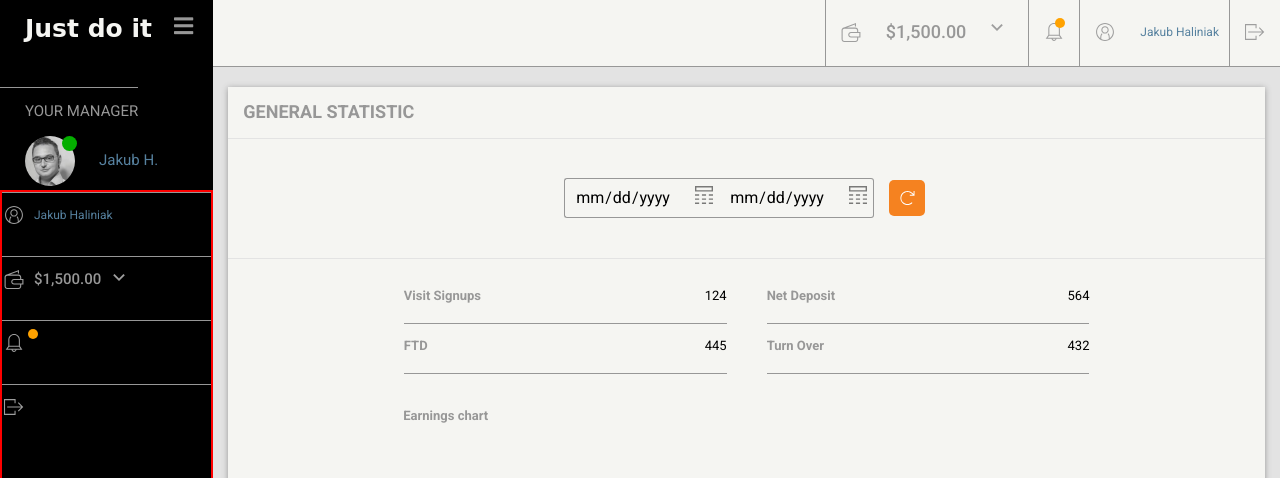
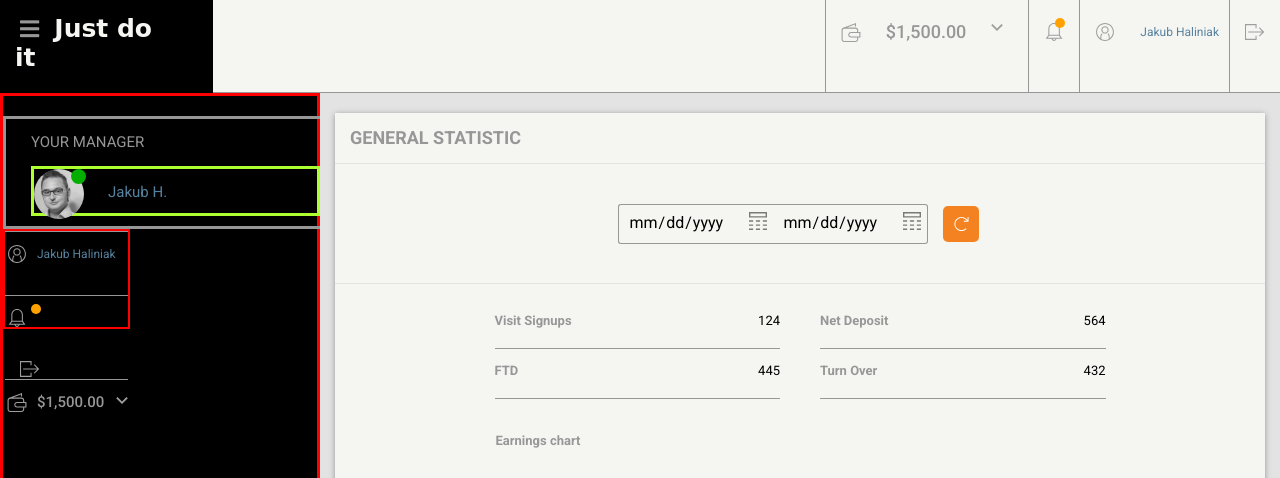
Before and after one commit to jakubhfake/individual-project, a website: page index.html in a window 1280 px wide. Shown: the top 478 px of the page. Drawn offline with nearby package versions, Linux system fonts and the light colour scheme; a web font is replaced by a local one.

Commit message:
working on RWD

```diff
--- a/index.html
+++ b/index.html
@@ -13,8 +13,9 @@
         <div class="container">
             <div class="row ">
                 <div class="col-md-12 col-lg-2 topmenu">
+                  <a class="hamburger"><i class="fas fa-bars"></i></a>
                    <strong><a href="#" class="logo">Just do it</a></strong>
-                    <a class="hamburger"><i class="fas fa-bars"></i></a>
+
                 </div>
                 <div class="col-10 topbar mobile-hidden">
                     <ul>
@@ -34,7 +35,7 @@
     </header>
     <main class="container">
         <div class="row">
-            <div class="aside col-2">
+            <div class="aside col-3">
                 <nav class="aside-nav">
                     <ul class="menu">
                         <li  class="nav-link-active"><a href="#"><img src="vendor/icons/general.svg" class="icon-nav" alt="">General</a></li>
@@ -45,30 +46,30 @@
                         <li><a href="#"><img src="vendor/icons/payout.svg" class="icon-nav" alt="">Payout</a></li>
                         <li><a href="#"><img src="vendor/icons/postback.svg" class="icon-nav" alt="">Postback</a></li>
                     </ul>
-                    <div class="contact">
+                    <div class="manager-wrapper">
                         <p>YOUR MANAGER</p>
                         <div class="manager">
                             <img class="avatar" src="./images/Jakub_H.jfif" alt="Avatar">
                             <i class="online"></i >
                             <p class="manager-name">Jakub H.</p>
-                       </div>
+                        </div>
                     </div>
                     <div class="mobile-topmenu">
                       <ul>
-                        <li><a href="#"><img src="vendor/icons/profile.svg" class="icon-topbar" alt="profile-icon"></a><span class="login-person">Jakub Haliniak</span></li>                      <li><a href="#"><img src="vendor/icons/wallet.svg" class="icon-topbar" alt=""></a><span class="amount">$1,500.00</span><a href="#"><img src="vendor\icons\arrow-down-small.svg" class="icon-nav small" alt=""></a></li>
                         <li>
-                          <div>
-                              <a href="#"><img src="vendor/icons/notification.svg" class="icon-topbar" alt=""></a>
-                              <i class="notification active"></i>
-                          </div>
+                          <a href="#"><img src="vendor/icons/profile.svg" class="icon-topbar" alt="profile-icon"></a><span class="login-person">Jakub Haliniak</span>
+                          <li><div><a href="#"><img src="vendor/icons/notification.svg" class="icon-topbar" alt=""></a>
+                          <i class="notification active"></i>
+                          </div></li>
+                          <a href="#"><img src="vendor/icons/quit.svg" class="icon-topbar" alt=""></a>
                         </li>
-                        <li><a href="#"><img src="vendor/icons/quit.svg" class="icon-topbar" alt=""></a></li>
+                        <li><a href="#"><img src="vendor/icons/wallet.svg" class="icon-topbar" alt=""></a><span class="amount">$1,500.00</span><a href="#"><img src="vendor\icons\arrow-down-small.svg" class="icon-nav small" alt=""></a></li>
                       </ul>
                     </div>
                 </nav>
+              </div>
 
-            </div>
-            <div class="main-page-content col-10">
+            <div class="main-page-content col-9">
               <div class="container-wrapper">
                   <div class="mine-title">
                       <h1>GENERAL STATISTIC</h1>
--- a/js/script.js
+++ b/js/script.js
@@ -12,9 +12,13 @@ function menuClickHandler(event) {
   event.preventDefault();
   const clickedElement = this;
   console.log('Button was cliked!', clickedElement);
-  const activeMenu = document.querySelector('.menu');
+  const activeMenu = document.querySelector('.aside');
+  //const pageContent = document.querySelector('.main-page-content');
   console.log('Menu: ', activeMenu);
+  //console.log('Page content', pageContent);
   activeMenu.classList.toggle('active');
+  //pageContent.classList.toggle('col-9');
+  //pageContent.classList.toggle('col-12');
   console.log('Menu: ', activeMenu);
 }
 
--- a/sass/components/_avatar.scss
+++ b/sass/components/_avatar.scss
@@ -1,22 +1,30 @@
-.contact {
-  position: relative;
-  display: inline-block;
-  width: auto;
+.manager-wrapper {
+  //display: block;
+  //position: fixed;
+  //@extend:inherit;
+
   border-width: 1px;
   border-color: $color-main-grey;
   border-top-style: solid;
+  border: solid;
+  width: 100%;
+  //height: 200px;
   margin-top: 20px;
   padding-left: 25px;
 
   .manager {
     position: relative;
-    width: 100%;
+    height: 50px;
+    border: solid greenyellow;
+     margin-bottom: 10px;
   }
 
   .avatar {
+    //position: relative;
     width: 50px;
     height: 50px;
     border-radius: 50%;
+    float: left;
   }
 
   .online {
@@ -43,10 +51,11 @@
 .manager-name {
   position: absolute;
   display: inline-block;
-  width: 100%;
-  -webkit-transform: translate(-50%, -50%);
-  transform: translate(0, -50%);
-  top: 20%;
+  clear: both;
+
+  //-webkit-transform: translate(-50%, -50%);
+  //transform: translate(0, -50%);
+ // top: 20%;
   left: 4rem;
   margin-left: 10px;
   color: $color-link;
--- a/sass/components/_hamburger.scss
+++ b/sass/components/_hamburger.scss
@@ -1,11 +1,11 @@
 .hamburger {
-  position: absolute;
+  //position: absolute;
   right: 20px;
   text-decoration: none;
   i {
     color: $color-main-grey;
     font-size: 22px;
-    align-items: end;
+    align-items: start;
     padding-left: 5px;
   }
   a:active {
--- a/sass/section/_aside.scss
+++ b/sass/section/_aside.scss
@@ -1,14 +1,15 @@
 .aside {
-  display: inline-block;
-  //width: 100%/12*2;
-  position: sticky;
+  position: relative;
+  //max-width: 100%/12*2;
+  border: solid red;
   background-color: $color-main-black;
   padding: 0px;
 }
 
 .aside-nav {
   position: fixed;
-  width: inherit;
+  width: 100%;
+  max-width: inherit;
   margin-left: 0px;
   height: 100%;
   color: $color-main-grey;
@@ -31,6 +32,10 @@
   a {
     color: $color-main-grey;
   }
+  a:hover {
+    filter: brightness(0) saturate(100%) invert(100%) sepia(0%) saturate(7487%)
+      hue-rotate(151deg) brightness(108%) contrast(103%);
+  }
   img {
     vertical-align: text-bottom;
   }
@@ -48,15 +53,12 @@
 
 .mobile-topmenu {
   position: fixed;
-  width: 100%/12 * 2;
-  height: 300px;
+  //width: 100%/12 * 2;
+  height: 100px;
   //background-color: $color-white;
   border: 2px solid red;
   //border-bottom: 1px solid $color-main-grey;
 
-  div {
-    position: relative;
-  }
   ul {
     display: inline;
     list-style: none;
@@ -77,6 +79,9 @@
     span {
       margin: 0 10px 0 10px;
       vertical-align: middle;
+    }
+    div {
+      position: relative;
     }
     img {
       margin: 2px 0 0 2px;
--- /dev/null
+++ b/sass/section/_header.scss
@@ -0,0 +1,93 @@
+// TOPMENU
+.topmenu {
+    position: relative;
+    background-color: $color-main-black;
+    color: $color-white;
+    padding-top: 15px;
+    padding-bottom: 20px;
+    padding-right: 5px;
+    font-family: $logo-font;
+  }
+
+  .logo {
+    font-size: 25px;
+    padding-left: 10px;
+    padding-right: 30px;
+    font-family: $logo-font;
+    color: $color-white;
+    text-decoration: none;
+  }
+  @media (max-width: 768px){
+    .topmenu {
+    padding-top: 20px;
+     padding-left: 10px;
+    }
+    .logo {
+      padding-left: 0;
+      font-size: 20px;
+    }
+  }
+
+// TOPBAR
+  .topbar {
+    background-color: $color-white;
+    padding: 0;
+    border-bottom: 1px solid $color-main-grey;
+
+    div {
+      position: relative;
+    }
+    ul {
+      display: flex;
+      list-style: none;
+      float: right;
+      margin: 0;
+      height: 100%;
+
+    }
+    li {
+      font-size: 20px;
+      padding: 20px 0;
+      border-left: 1px solid;
+      border-color: $color-main-grey;
+
+      a {
+        vertical-align: top;
+      }
+      span {
+        margin: 0 10px 0 10px;
+        vertical-align: middle;
+      }
+      img {
+            margin-top: 2px;
+      }
+      .amount {
+        font-size: 18px;
+        font-weight: 500;
+        color: $color-main-grey;
+      }
+      .login-person {
+        color: $color-link;
+        font-size: 12px;
+      }
+   }
+   .notification {
+    position: absolute;
+      top: -2px;
+      left: 26px;
+      width: 10px;
+      height: 10px;
+      border-radius: 50%;
+      z-index: 1;
+    }
+    .active{
+      background-color:$color-nav-active1;
+    }
+
+  }
+
+  @media (max-width: 768px){
+    .mobile-hidden {
+      display:none;
+    }
+    }
--- a/sass/section/_topbar.scss
+++ /dev/null
@@ -1,62 +0,0 @@
-.topbar {
-  background-color: $color-white;
-  padding: 0;
-  border-bottom: 1px solid $color-main-grey;
-
-  div {
-    position: relative;
-  }
-  ul {
-    display: flex;
-    list-style: none;
-    float: right;
-    margin: 0;
-    height: 100%;
-
-  }
-  li {
-    font-size: 20px;
-    padding: 20px 0;
-    border-left: 1px solid;
-    border-color: $color-main-grey;
-
-    a {
-      vertical-align: top;
-    }
-    span {
-      margin: 0 10px 0 10px;
-      vertical-align: middle;
-    }
-    img {
-          margin-top: 2px;
-    }
-    .amount {
-      font-size: 18px;
-      font-weight: 500;
-      color: $color-main-grey;
-    }
-    .login-person {
-      color: $color-link;
-      font-size: 12px;
-    }
- }
- .notification {
-  position: absolute;
-    top: -2px;
-    left: 26px;
-    width: 10px;
-    height: 10px;
-    border-radius: 50%;
-    z-index: 1;
-  }
-  .active{
-    background-color:$color-nav-active1;
-  }
-
-}
-
-@media (max-width: 768px){
-  .mobile-hidden {
-    display:none;
-  }
-  }
--- a/sass/section/_topmenu.scss
+++ /dev/null
@@ -1,27 +0,0 @@
-.topmenu {
-    position: relative;
-    background-color: $color-main-black;
-    color: $color-white;
-    padding-top: 15px;
-    padding-bottom: 20px;
-    padding-right: 5px;
-    font-family: $logo-font;
-  }
-
-  .logo {
-    font-size: 25px;
-    padding-left: 10px;
-    padding-right: 30px;
-    font-family: $logo-font;
-    color: $color-white;
-    text-decoration: none;
-  }
-  @media (max-width: 768px){
-    .topmenu { padding-top: 20px;
-     padding-left: 10px;
-    }
-    .logo {
-      padding-left: 0;
-      font-size: 20px;
-    }
-  }
--- a/sass/style.scss
+++ b/sass/style.scss
@@ -12,8 +12,7 @@
 @import "./components/forms";
 @import "./components/hamburger";
 @import "./components/chart";
-@import "./section/topmenu";
-@import "./section/topbar";
+@import "./section/header";
 @import "./section/links";
 @import "./section/aside";
 
```
Also changed, not shown: css/style.css, 1 other file.
